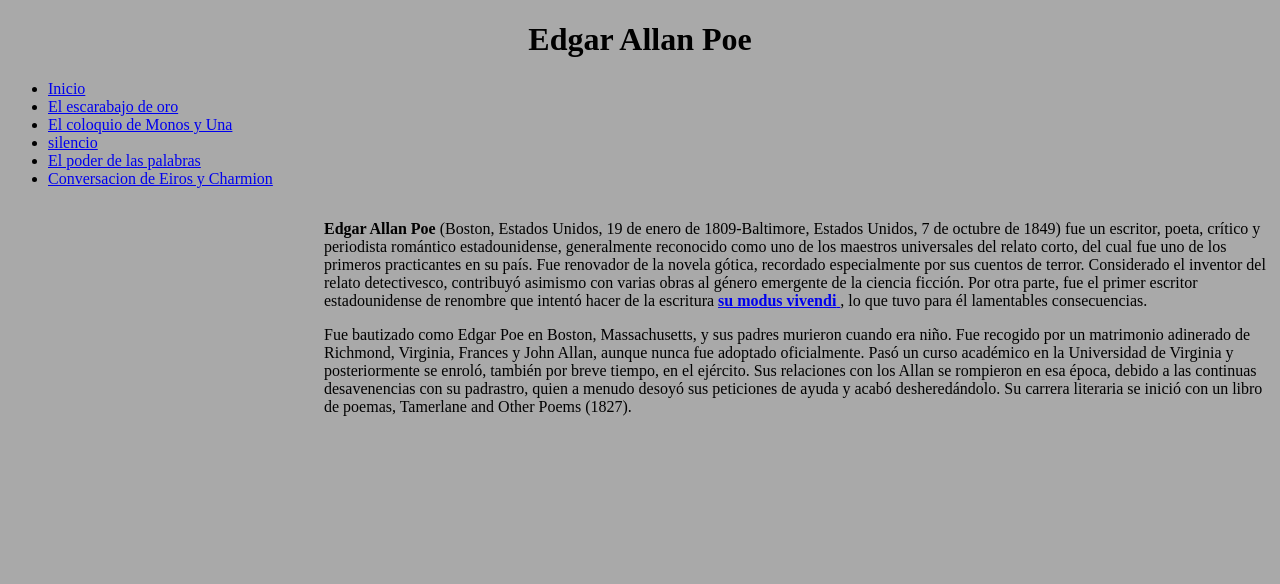
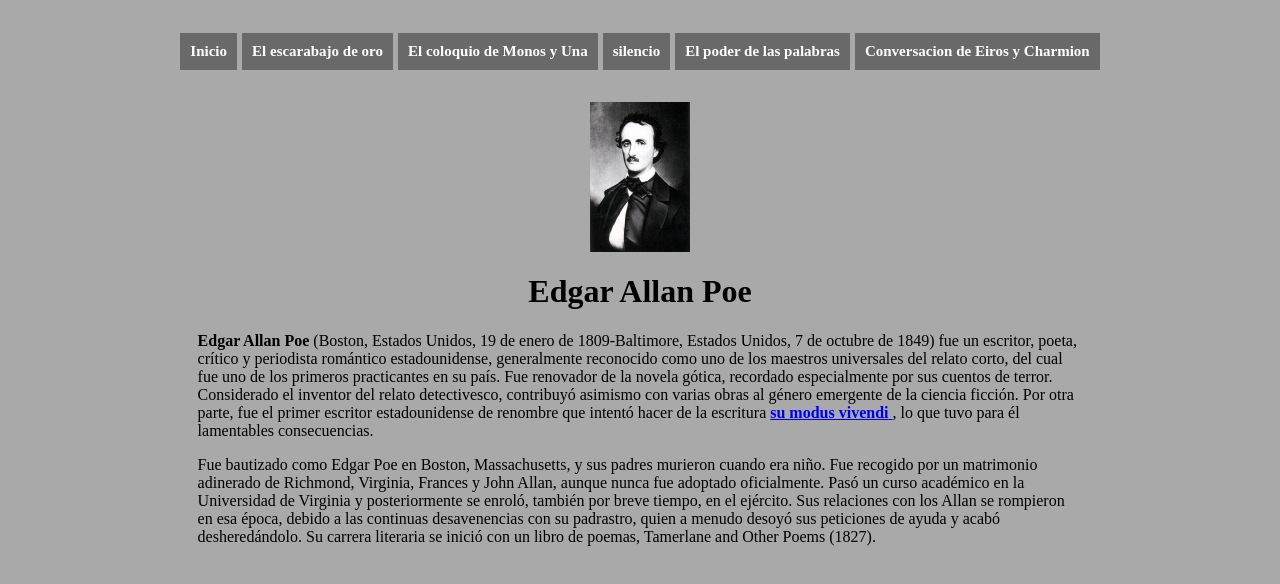
Before and after one commit to ChavezRosasServandoEsau/chavezrosasservandoesau.github.io, a plain HTML site: page index.html in a window 1280 px wide. Drawn offline with Linux system fonts and the light colour scheme; a script that the page names is missing.

Commit message:
Primer commit con disqus

```diff
--- a/css/main.css
+++ b/css/main.css
@@ -1,11 +1,50 @@
 izquierda{
-
     float: left;
    width: 25%;
 }
 
+.cuentos{
+     font-size: 20px;
+     font-family: "Mystery Quest";
+     text-align: center;
+}
+
+header nav{
+    margin-left: 5%;
+    margin-right: 5%;
+}
+
+.fotoalan{
+    margin-top: 2rem;
+    display:block;
+    width: 100px;
+    height: 150px ;
+}
+heeader{
+    width: 100%;
+}
+header nav a {
+    margin-top: 25px;
+    display: inline-block;
+    color: white;
+    background-color: dimgray;
+    text-decoration: none;
+    padding: 10px 10px;
+    line-height: normal;
+    font-size: 15px;
+    font-weight: bolder;
+    -webkit-transition: all 50ms ease;
+    -o-transition: all 50ms ease;
+    transition: all 50ms ease;
+}
+
 .derechaeses{
     background-image: url("../imagenes/escarabajo.jpg");
+}
+
+.bio{
+    float: none;
+    width: 100%;
 }
 
 .derecha{
@@ -32,3 +71,16 @@ body{
 .comentarios{
     text-align: center;
 }
+
+h1{
+    text-align: center;
+}
+
+p{
+   margin-left: 15%;
+   margin-right: 15%;
+}
+
+.cuentooro{
+ text-align: center;
+}
--- a/index.html
+++ b/index.html
@@ -3,28 +3,31 @@
 <head>
  <meta charset="utf-8">
  <link rel="stylesheet" href="css/main.css">
- <title>Edgar Allan Poe</title>
+ <title>Inicio</title>
 </head>
 
 <body>
+  <header>
+    <nav class="cuentos">
+        <a href="index.html">Inicio</a>
+        <a href="escarabajo.html">El escarabajo de oro</a>
+        <a href="coloquio.html">El coloquio de Monos y Una</a>
+        <a href="silencio.html">silencio</a>
+        <a href="poder.html">El poder de las palabras</a>
+        <a href="conversacion.html">Conversacion de Eiros y Charmion</a>
+   </nav>
+  </header>
 
-  <h1 class="edgar">Edgar Allan Poe</h1>
   <div class="contenedorprincipal">
 
-  <div class="izquierda">
-    <ul>
+    <div class="bio">
 
-     <li><a href="index.html">Inicio</a></li>
-     <li><a href="escarabajo.html">El escarabajo de oro</a></li>
-     <li><a href="coloquio.html">El coloquio de Monos y Una</a></li>
-     <li><a href="silencio.html">silencio</a></li>
-     <li><a href="poder.html">El poder de las palabras</a></li>
-     <li><a href="conversacion.html">Conversacion de Eiros y Charmion</a></li>
-    </ul>
-
-  </div>
-
-  <div class="derecha">
+      <div >
+        <div align = "center">
+            <img class="fotoalan" src="imagenes/edgar.jpg" alt="Edgar Allan Poe">
+        </div>
+      </div>
+      <h1 class="edgar">Edgar Allan Poe</h1>
     <p><strong>Edgar Allan Poe</strong> (Boston, Estados Unidos, 19 de enero de 1809-Baltimore, Estados Unidos, 7 de octubre de 1849) fue un escritor,
       poeta, crítico y periodista romántico estadounidense, generalmente reconocido como uno de los maestros universales del relato corto,
       del cual fue uno de los primeros practicantes en su país. Fue renovador de la novela gótica,
@@ -42,7 +45,28 @@
        Su carrera literaria se inició con un libro de poemas, Tamerlane and Other Poems (1827).
     </p>
    </div>
+</div>
 
-</div>
+<div id="disqus_thread"></div>
+<script>
+
+/**
+*  RECOMMENDED CONFIGURATION VARIABLES: EDIT AND UNCOMMENT THE SECTION BELOW TO INSERT DYNAMIC VALUES FROM YOUR PLATFORM OR CMS.
+*  LEARN WHY DEFINING THESE VARIABLES IS IMPORTANT: https://disqus.com/admin/universalcode/#configuration-variables*/
+/*
+var disqus_config = function () {
+this.page.url = PAGE_URL;  // Replace PAGE_URL with your page's canonical URL variable
+this.page.identifier = PAGE_IDENTIFIER; // Replace PAGE_IDENTIFIER with your page's unique identifier variable
+};
+*/
+(function() { // DON'T EDIT BELOW THIS LINE
+var d = document, s = d.createElement('script');
+s.src = 'https://chavezrosasservandoesau-github-io.disqus.com/embed.js';
+s.setAttribute('data-timestamp', +new Date());
+(d.head || d.body).appendChild(s);
+})();
+</script>
+<noscript>Please enable JavaScript to view the <a href="https://disqus.com/?ref_noscript">comments powered by Disqus.</a></noscript>
+
   </body>
 </html>
```
Also changed, not shown: coloquio.html (+40 -21 lines), conversacion.html (+38 -19 lines), escarabajo.html (+43 -19 lines), glosario.html (+11 -14 lines), poder.html (+41 -17 lines), silencio.html (+42 -22 lines).
